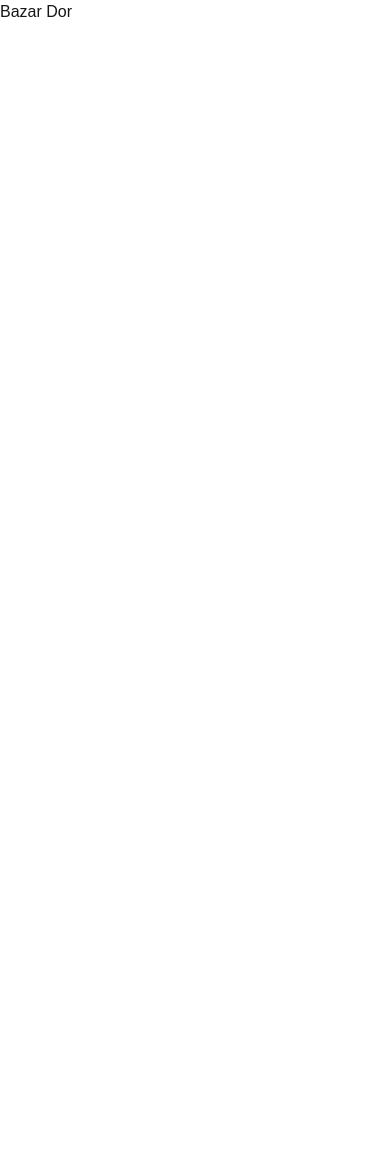
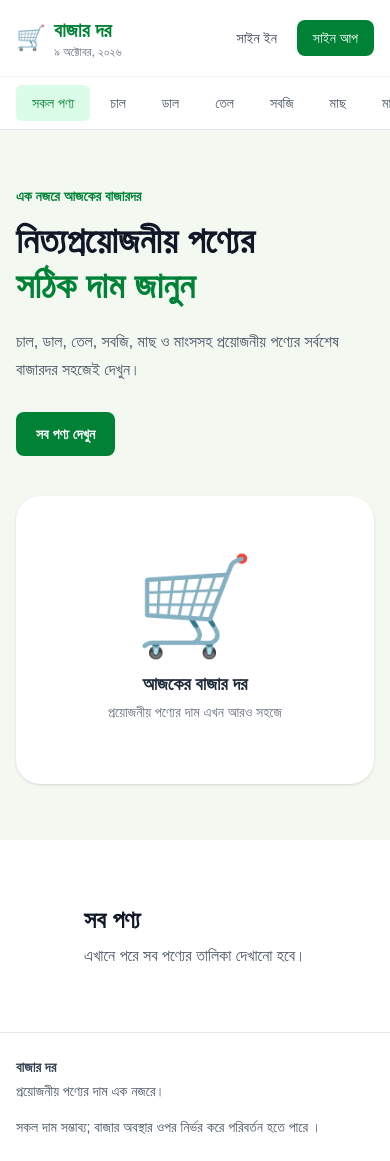
Before and after one commit to cybersumon/b14-a7-bazar-dor, a Next.js app: page / in a window 390 px wide. Before the commit the page ends 844 px from the top, so only its background shows below. Built offline with nearby package versions, Linux system fonts and the light colour scheme.

Commit message:
add responsive navbar hero and footer

```diff
--- a/src/app/layout.tsx
+++ b/src/app/layout.tsx
@@ -1,5 +1,7 @@
 import type { Metadata } from "next";
 import "./globals.css";
+import Navbar from "@/components/layout/Navbar";
+import Footer from "@/components/layout/Footer";
 
 
 
@@ -14,7 +16,13 @@ export default function RootLayout({ children }: LayoutProps<"/">) {
       lang="bn"
 
     >
-      <body className="min-h-full flex flex-col">{children}</body>
+      <body className="min-h-screen flex flex-col">
+        <Navbar />
+
+        {children}
+
+        <Footer />
+        </body>
     </html>
   );
 }
--- a/src/app/page.tsx
+++ b/src/app/page.tsx
@@ -1,9 +1,30 @@
-import Image from "next/image";
+import Hero from "@/components/home/Hero";
+
 
 export default function Home() {
   return (
- <main>
-  <h1> Bazar Dor </h1>
- </main>
+
+    <>
+
+    <Hero />
+
+    <section
+    id="all-products" className="mx-auto max-w-6xl px-4 py-16"
+
+    >
+
+      <h2 className="text-2xl font-bold text-gray-900">
+সব পণ্য
+      </h2>
+
+      <p className="mt-2 text-gray-600">
+        এখানে পরে সব পণ্যের তালিকা দেখানো হবে।
+
+
+      </p>
+
+
+    </section>
+    </>
   );
 }
--- /dev/null
+++ b/src/components/home/Hero.tsx
@@ -0,0 +1,71 @@
+import Link from "next/link";
+
+
+
+
+export default function Hero(){
+
+    return (
+        <section className="bg-[#f3f8f1]">
+        <div className="mx-auto grid max-w-6xl items-center gap-10 px-4 py-14 md:grid-cols-2 md:py-20">
+
+           {/* Bam Dikar Contant */}
+<div>
+    <p className="mb-3 text-sm font-semibold text-green-700">
+
+        এক নজরে আজকের বাজারদর
+
+    </p>
+<h1 className="text-4xl font-bold leading-tight text-gray-900 md:text-5xl">
+
+    নিত্যপ্রয়োজনীয় পণ্যের
+
+    <span className="block text-green-700"> সঠিক দাম জানুন </span>
+
+</h1>
+<p className="mt-5 max-w-xl text-base leading-7 text-gray-600 md:text-lg">
+     চাল, ডাল, তেল, সবজি, মাছ ও মাংসসহ প্রয়োজনীয় পণ্যের সর্বশেষ
+            বাজারদর সহজেই দেখুন।
+
+</p>
+
+<div className=" mt-7">
+    <Link
+    href="#all-products" className="inline-flex items-center rounded-lg bg-green-700 px-5 py-3 text-sm font-semibold text-white transition hover:bg-green-800"
+
+    >
+       সব পণ্য দেখুন
+
+    </Link>
+
+
+</div>
+
+</div>
+
+
+{/* Dan Dikar Contant */}
+
+<div className="flex justify-center md:justify-end">
+          <div className="flex h-72 w-full max-w-md items-center justify-center rounded-3xl bg-white p-8 shadow-sm">
+            <div className="text-center">
+              <div className="text-8xl">🛒</div>
+
+              <p className="mt-4 text-lg font-semibold text-gray-800">
+                আজকের বাজার দর
+              </p>
+
+              <p className="mt-1 text-sm text-gray-500">
+                প্রয়োজনীয় পণ্যের দাম এখন আরও সহজে
+              </p>
+            </div>
+          </div>
+        </div>
+
+
+
+        </div>
+
+        </section>
+    )
+}
--- /dev/null
+++ b/src/components/layout/Footer.tsx
@@ -0,0 +1,24 @@
+export default function Footer() {
+    return (
+        <footer className="mt-auto border-t border-gray-200 bg-white">
+            <div className="mx-auto flex max-w-6xl flex-col gap-4 px-4 py-6 text-sm text-gray-600 sm:flex-row sm:items-center sm:justify-between">
+<div>
+<h2 className="font-semibold text-gray-700 "> বাজার দর </h2>
+<p className="mt-1">
+    প্রয়োজনীয় পণ্যের দাম এক নজরে।
+
+</p>
+
+</div>
+
+<p className="max-inline-xl text-left sm:text-right">
+    সকল দাম সম্ভাব্য; বাজার অবস্থার ওপর নির্ভর করে পরিবর্তন হতে পারে ।
+
+</p>
+
+            </div>
+
+
+        </footer>
+    );
+}
--- /dev/null
+++ b/src/components/layout/Navbar.tsx
@@ -0,0 +1,115 @@
+"use client";
+
+import Link from "next/link";
+import { usePathname } from "next/navigation";
+import { useEffect, useState } from "react";
+
+
+const categories = [
+    {name: "সকল পণ্য", href: "/"},
+    {name: "চাল", href: "/category/chal"},
+    {name: "ডাল", href: "/category/dal"},
+    {name: "তেল", href: "/category/tel"},
+    {name: "সবজি", href: "/category/sobji"},
+    {name: "মাছ", href: "/category/mach"},
+    {name: "মাংস", href: "/category/mangsho"},
+];
+
+export default function Navbar() {
+const pathname = usePathname();
+
+const [banglaDate, setBanglaDate] = useState("");
+useEffect(() => {
+const formatedDate = new Intl.DateTimeFormat("bn-BD", {
+day:"numeric",
+month:"long",
+year:"numeric",
+timeZone:"Asia/Dhaka",
+}).format(new Date());
+
+
+setBanglaDate(formatedDate);
+},[]);
+
+return (
+    <header className="border-b border-gray-200 bg-white">
+        {/* Uporar navbar */}
+        <div className="mx-auto flex max-w-6xl items-center justify-between px-4 py-4">
+            {/* Logo */}
+            <Link href="/" className="shrink-0">
+            <div className="flex items-center gap-2">
+                <span className="text-2xl">🛒</span>
+                <div>
+                    <h1 className="text-xl font-bold text-green-700">
+বাজার দর
+                    </h1>
+
+                    <p className="text-xs text-gray-500">
+                        {banglaDate}
+
+                    </p>
+
+
+                </div>
+
+            </div>
+            </Link>
+{/* Authantication button */}
+<div className="flex items-center gap-2">
+    <Link
+    href="/signin" className="rounded-lg px-3 py-2 text-sm font-medium text-gray-700 transition hover:bg-gray-100"
+    >
+      সাইন ইন
+    </Link>
+    <Link
+    href="/signup" className="rounded-lg bg-green-700 px-4 py-2 text-sm font-medium text-white transition hover:bg-green-800"
+    >
+
+        সাইন আপ
+
+    </Link>
+
+</div>
+
+        </div>
+
+        {/* catagory navigation */}
+
+        <nav className="border-t border-gray-100">
+            <div className="mx-auto max-w-6xl overflow-x-auto px-4">
+                <div className="flex min-w-max items-center gap-1 py-2"
+                > {categories.map((category) => {
+                    const isActive =
+                    category.href === "/"
+                  ? pathname === "/"
+                  : pathname.startsWith(category.href);
+
+
+                  return (
+
+                    <Link
+                    key={category.href}
+                    href={category.href} className={`rounded-md px-4 py-2 text-sm font-medium transition ${
+                        isActive
+                        ? "bg-green-100 text-green-700"
+                        : "text-gray-600 hover:bg-gray-100 hover:text-gray-900"
+                    }`}
+                    >
+                        {category.name}
+                    </Link>
+                  );
+                })}
+
+                </div>
+
+            </div>
+
+        </nav>
+
+
+        {/* akhana price ticker add korta hoba  */}
+
+    </header>
+);
+
+}
```
